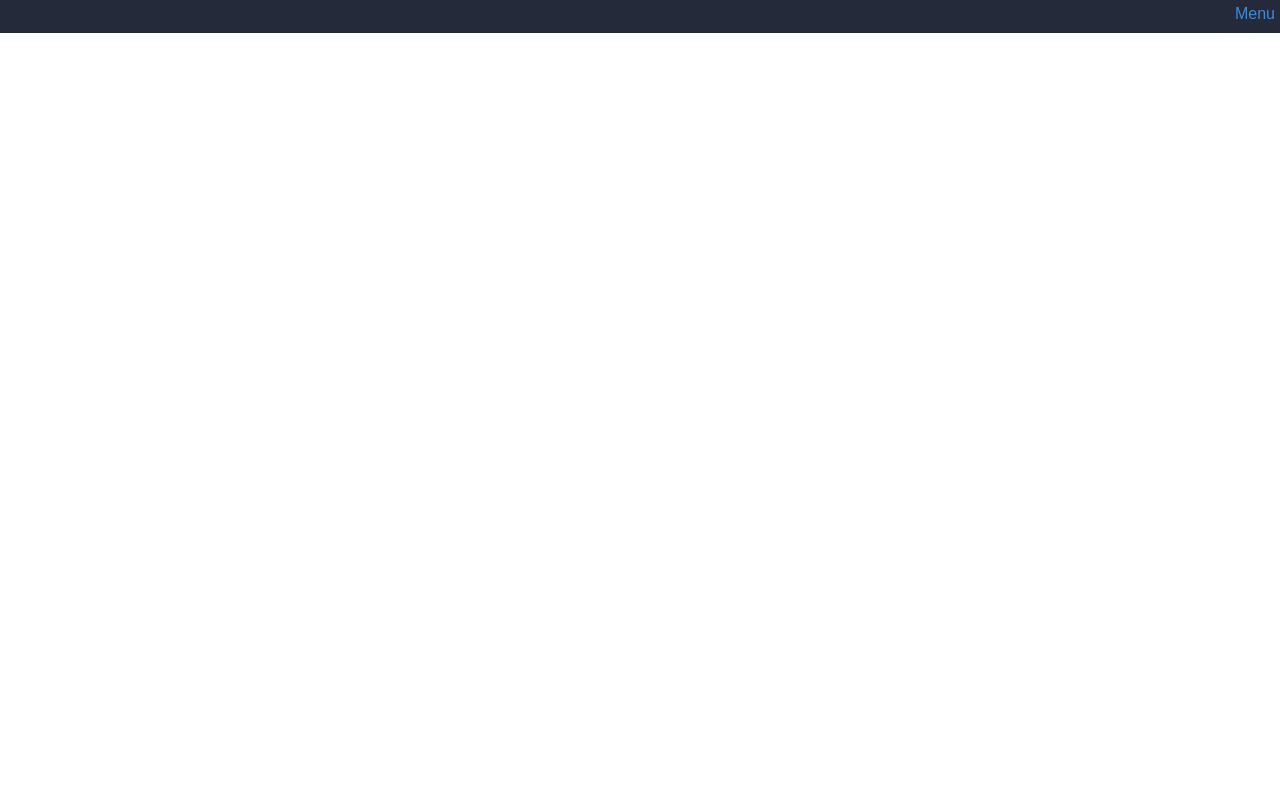
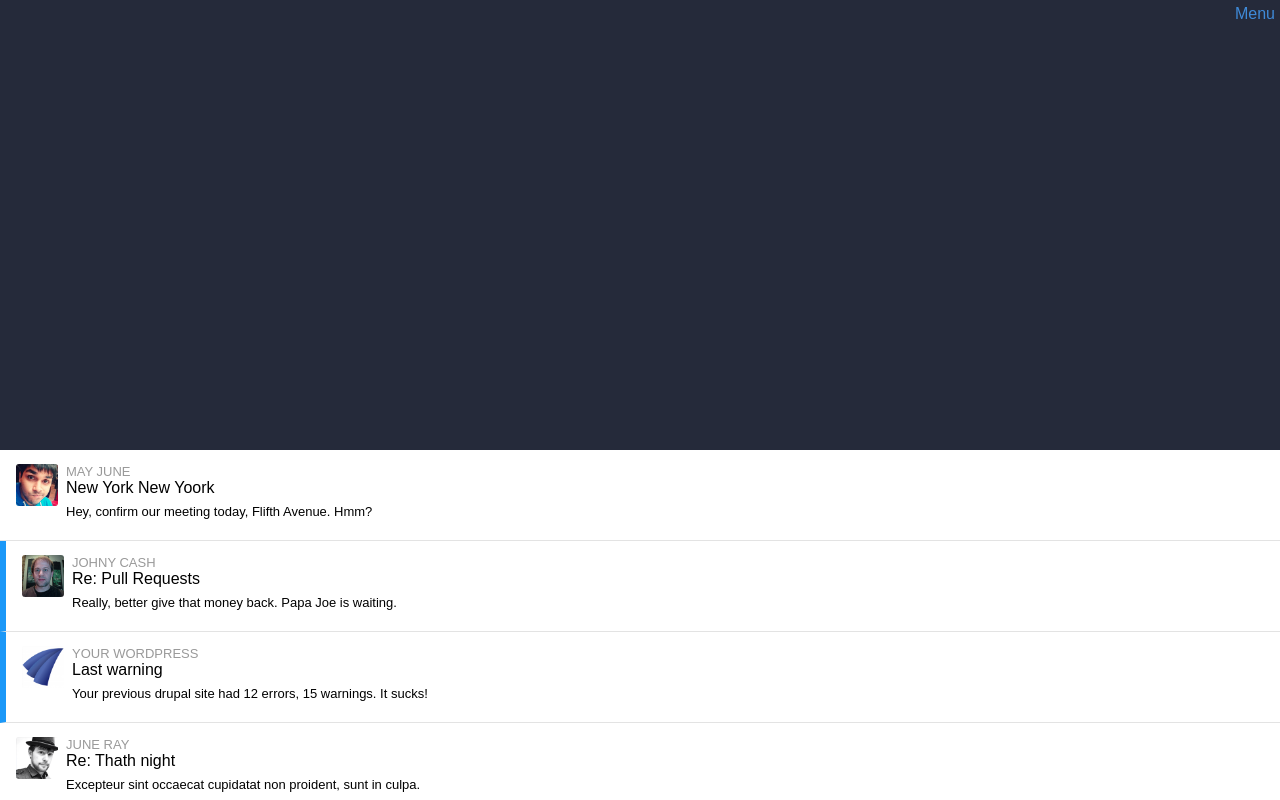
Before and after one commit to juleenek/Technologie-webowe, a plain HTML site: page webmail/index.html in a window 1280 px wide. Drawn offline with Linux system fonts and the light colour scheme.

Commit message:
Mail elements

```diff
--- a/webmail/index.html
+++ b/webmail/index.html
@@ -49,6 +49,30 @@
                 </div>
             </div>
         </header>
+        <section>
+            <div class="part-mail">
+                <div class="mail-element"><img src="avatary/p5.png" alt="first avatar" class="avatars"><div class="text-section"><span class="name">May June</span><span class="title">New York New Yoork</span><span class="short-text">Hey, confirm our meeting today, Flifth Avenue. Hmm?</span></div></div>
+                <div class="mail-element highlight"><img src="avatary/p4.png" alt="first avatar" class="avatars"><div class="text-section"><span class="name">Johny Cash</span><span class="title">Re: Pull Requests</span><span class="short-text">Really, better give that money back. Papa Joe is waiting.</span></div></div>
+                <div class="mail-element highlight"><img src="avatary/p3.png" alt="first avatar" class="avatars"><div class="text-section"><span class="name">Your wordpress</span><span class="title">Last warning</span><span class="short-text">Your previous drupal site had 12 errors, 15 warnings. It sucks!</span></div></div>
+                <div class="mail-element"><img src="avatary/p2.png" alt="first avatar" class="avatars"><div class="text-section"><span class="name">June Ray</span><span class="title">Re: Thath night</span><span class="short-text">Excepteur sint occaecat cupidatat non proident, sunt in culpa.</span></div></div>
+                <div class="mail-element"><img src="avatary/p1.png" alt="first avatar" class="avatars"><div class="text-section"><span class="name">Anrdrew Clearwater</span><span class="title">What about materials?</span><span class="short-text">Ut enim ad minim veniam, quis nostrud exercitation ullamco laboris nisi ut aliquip.</span></div></div>
+                <div class="mail-element"><img src="avatary/p6.png" alt="first avatar" class="avatars"><div class="text-section"><span class="name">Chris Duck</span><span class="title">Donec sagittis dolor ut quam pharetra pretium varius in nibh</span><span class="short-text">Mauris tompor mi vitae sem aliquet pharetra. Fusce in dui purus, nec malesuada mauris.</span></div></div>
+                <div class="mail-element"><img src="avatary/p6.png" alt="first avatar" class="avatars"><div class="text-section"><span class="name">Helen Dominic</span><span class="title">You're creazy, really!</span><span class="short-text">Chceck this one before you'll jump!</span></div></div>
+            </div>
+            <div class="full-mail">
+                <div class="mail-header">
+
+                    <div class="header-element"><span class="title-mail">Aliquam ac feugiat dolor</span><span class="mail-info">From <span class="from-mail">Eno Uqa</span> at <span class="day-mail">13:16pm, May 8, 2015</span></span></div>
+                    <div class="header-element">
+                        <div class="buttom-mail-space">
+                            <div class="buttom-mail"></div>
+                            <div class="buttom-mail"></div>
+                            <div class="buttom-mail"></div>
+                        </div>
+                    </div>
+                </div>
+            </div>
+        </section>
     </main>
 </body>
 </html>
--- a/webmail/style.css
+++ b/webmail/style.css
@@ -18,16 +18,20 @@ header{
     height: 3px;
 }
 .menu-space{
+    background-color: #252a3a;
+}
+ .menu-space{
     display: none;
     position: absolute;
 }
 .menu-title:hover .menu-space{
     display: flex;
+    position: relative;
     flex: 1;
 }
-/* header:hover{
+header:hover{
     height: 420px;
-} */
+}
 .menu-title{
     display: flex;
     position: relative;
@@ -83,3 +87,42 @@ header{
     border-radius: 20px;
     margin: 16px;
 }
+.part-mail{
+    display: flex;
+    flex-direction: column;
+}
+.mail-element{
+    display: flex;
+    padding: 14px 16px;
+    border-bottom: 1px solid #e3e3e3;
+}
+.mail-element:hover{
+    background-color: #e3e3e3;
+}
+.text-section{
+    display: flex;
+    flex-direction: column;
+}
+.avatars{
+    border-radius: 3px;
+    width: 42px;
+    height: 42px;
+    margin-right: 8px;
+}
+.name{
+    font-size: 13px;
+    color: #999;
+    text-transform: uppercase;
+}
+.title{
+    font-size: 16px;
+    color: #000000;
+}
+.short-text{
+    font-size: 13px;
+    color: #000000;
+    margin: 7px 0;
+}
+.highlight{
+    border-left: 6px solid #1B98F8;
+}
```
Also changed, not shown: 1 other file.
